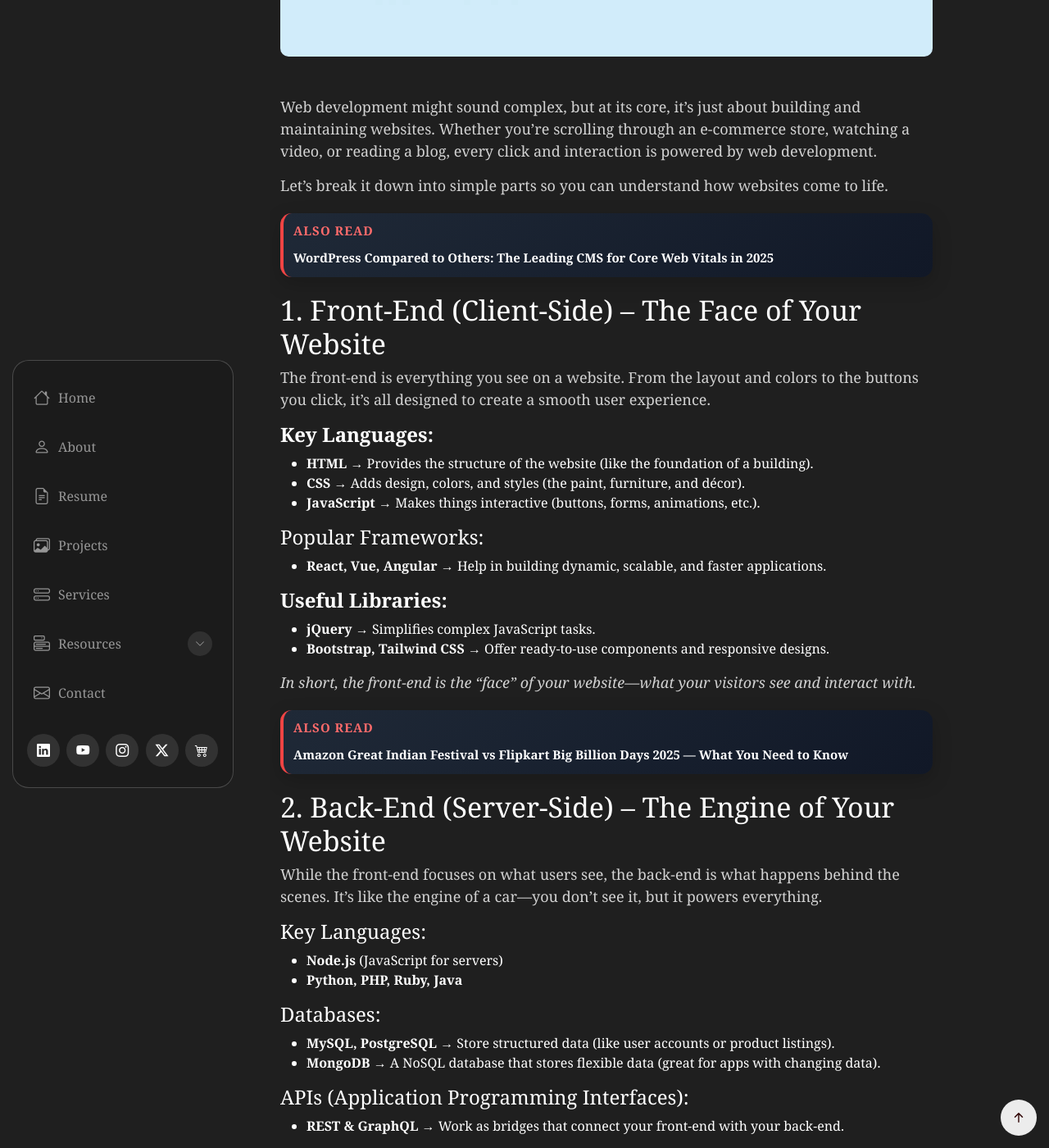
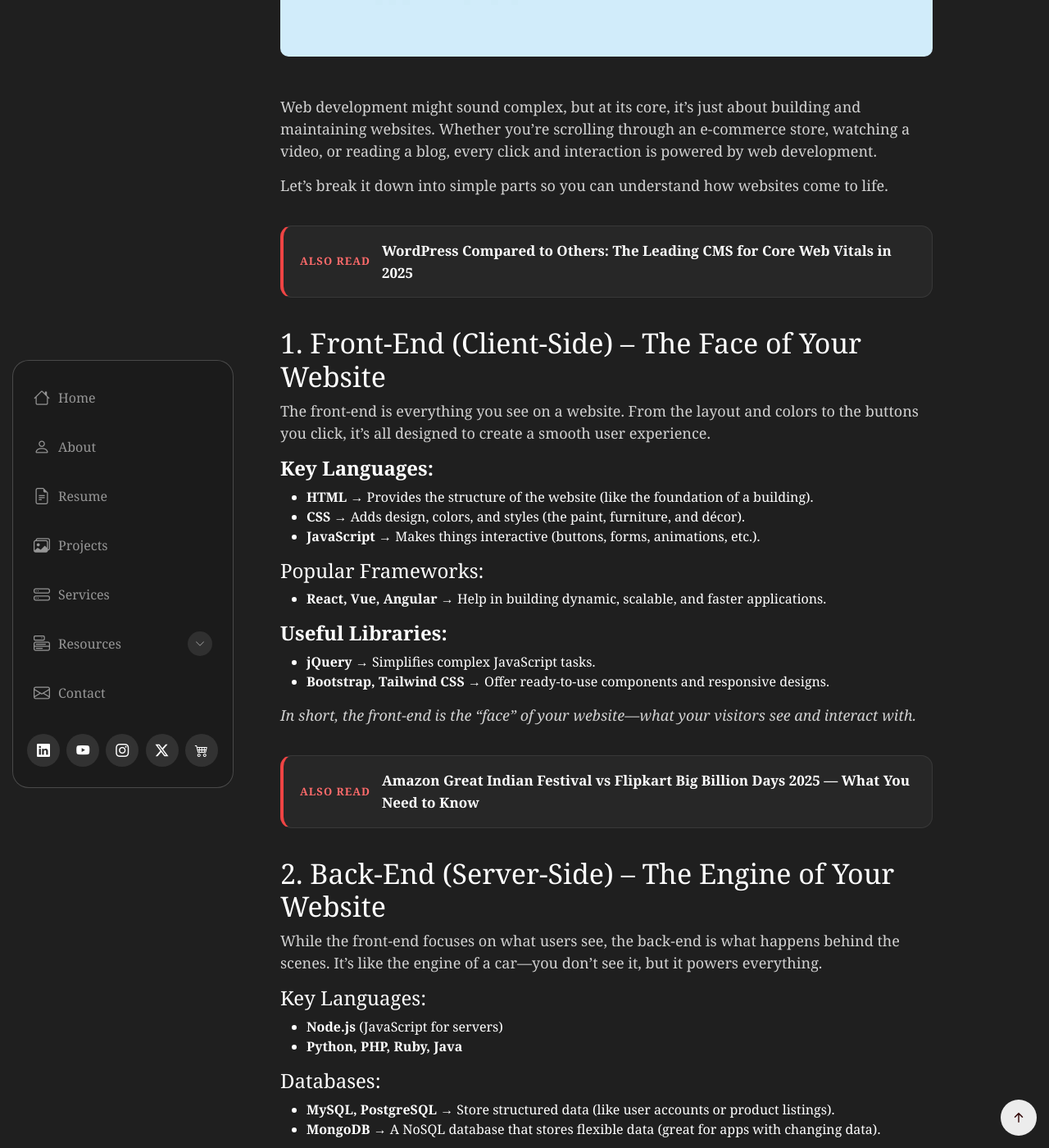
Before and after one commit to iamreemaroy/Reema-Roy, a Jekyll site: the page built from blog/_posts/2025-08-26-web-development-made-simple.md, in a window 1280 px wide and 1400 px high, scrolled down 746 px. Shown: the whole window at 82% size. Built offline with Jekyll 4.4.1, drawn with Linux system fonts in a browser that asks for light colours.

Commit message:
Update post.html

```diff
--- a/_layouts/post.html
+++ b/_layouts/post.html
@@ -391,62 +391,76 @@ layout: default
    INLINE ALSO READ
 ================================== */
 
+/* ==================================
+   INLINE ALSO READ
+================================== */
+
 .inline-also-read {
 
-  background: linear-gradient(135deg, #1f2937, #111827);
+  display: flex;
+  align-items: center;
+  gap: 14px;
+
+  background: rgba(255,255,255,0.04);
+
+  border: 1px solid rgba(255,255,255,0.08);
 
   border-left: 4px solid #ef4444;
 
   border-radius: 14px;
 
-  padding: 10px 12px;
+  padding: 16px 20px;
 
-  margin: 20px 0;
+  margin: 35px 0;
 
-  box-shadow:
-    0 8px 25px rgba(0,0,0,0.18);
+  transition: 0.3s ease;
+}
 
-  width: 100%;
+.inline-also-read:hover {
 
-  overflow: hidden;
+  background: rgba(255,255,255,0.06);
+
+  border-color: rgba(239,68,68,0.25);
 }
+
+/* LABEL */
 
 .inline-also-read-label {
 
-  font-size: 15px;
+  color: #ff6b6b;
+
+  font-size: 13px;
 
   font-weight: 700;
 
+  letter-spacing: 1px;
+
   text-transform: uppercase;
 
-  letter-spacing: 1px;
+  white-space: nowrap;
 
-  color: #ff6b6b;
+  flex-shrink: 0;
+}
 
-  margin-bottom: 10px;
-}
+/* LINK */
 
 .inline-also-read a {
 
-  display: block;
-
   color: #ffffff;
 
-  font-size: 15px;
+  font-size: 17px;
 
   font-weight: 600;
 
+  line-height: 1.6;
+
   text-decoration: none;
 
-  line-height: 1.7;
-
-  word-break: break-word;
+  transition: 0.3s ease;
 
   overflow-wrap: break-word;
 
-  white-space: normal;
-
-  transition: 0.3s ease;
+  word-break: break-word;
 }
 
 .inline-also-read a:hover {
@@ -460,31 +474,24 @@ layout: default
 
   .inline-also-read {
 
-  background: linear-gradient(135deg, #1f2937, #111827);
+    align-items: flex-start;
 
-  border-left: 4px solid #ef4444;
+    gap: 10px;
 
-  border-radius: 14px;
+    padding: 14px 16px;
+  }
 
-  padding: 18px 22px;
+  .inline-also-read-label {
 
-  margin: 35px 0;
+    font-size: 12px;
+  }
 
-  box-shadow:
-    0 8px 25px rgba(0,0,0,0.18);
+  .inline-also-read a {
 
-  width: 100%;
+    font-size: 15px;
 
-  overflow: hidden;
-}
-
- .inline-also-read a {
-
-  font-size: 16px;
-
-  line-height: 1.6;
-}
+    line-height: 1.5;
+  }
 
 }
-
 </style>
```
